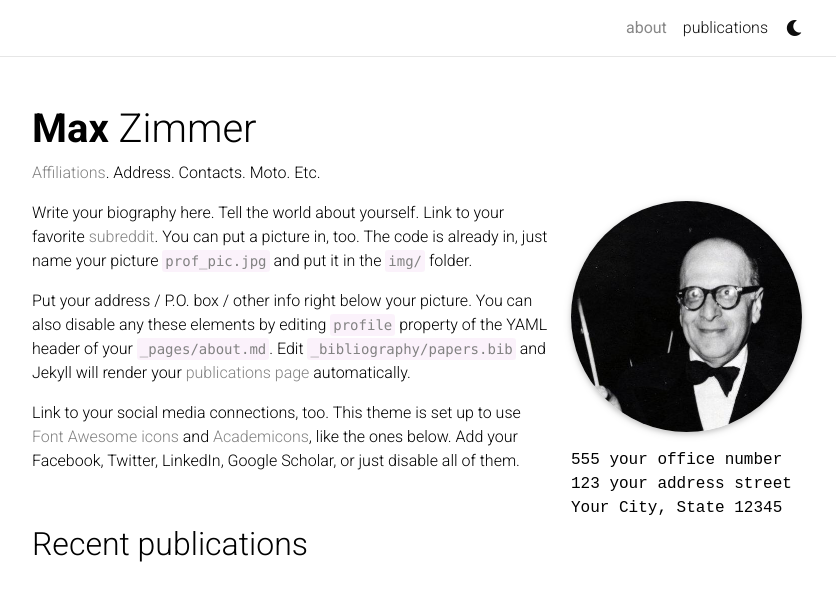
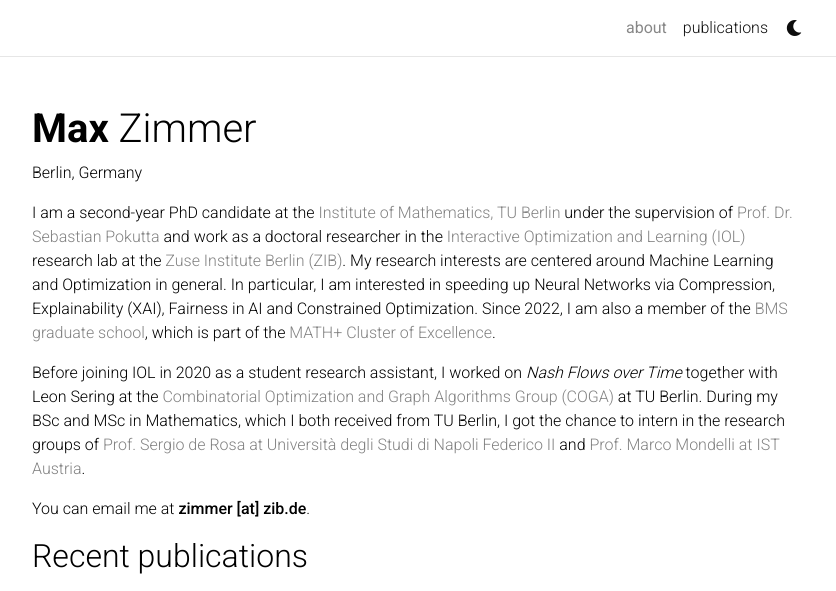
Before and after one commit to zimmer-m/zimmer-m.github.io, a Jekyll site: the page built from _pages/about.md, in a window 1280 px wide, cut to the strip 0-591 px from the top of the page. Shown: the whole strip, without its empty margins (223-1059 px from the left). Built offline with Jekyll 4.4.1, drawn with Linux system fonts in a browser that asks for light colours; full-size pictures stand in for the smaller copies a plugin makes; comment, search, counter and statistics services are not loaded; a style sheet for code colours, icons or effects is not loaded.

Commit message:
Edited about.md

```diff
--- a/_bibliography/papers.bib
+++ b/_bibliography/papers.bib
@@ -8,6 +8,7 @@
   abbr={ICLR2023},
   bibtex_show={true},
   pdf={https://arxiv.org/abs/2111.00843},
+  code={https://github.com/ZIB-IOL/BIMP},
 }
 
 @article{zimmer2022compression,
@@ -19,6 +20,7 @@
   abbr={Preprint},
   bibtex_show={true},
   pdf={https://arxiv.org/abs/2205.11921},
+  code={https://github.com/ZIB-IOL/compression-aware-SFW},
 }
 
 @article{waldchen2022merlin,
@@ -56,4 +58,5 @@
   abbr={Preprint},
   bibtex_show={true},
   pdf={https://arxiv.org/abs/2010.07243},
+  code={https://github.com/ZIB-IOL/StochasticFrankWolfe},
 }
--- a/_config.yml
+++ b/_config.yml
@@ -6,7 +6,7 @@ title: blank # the website title (if blank, full name will be used instead)
 first_name: Max
 middle_name:
 last_name: Zimmer
-email:
+email: zimmer@zib.de
 description: > # the ">" symbol means to ignore newlines until "footer_text:"
   Academic website of Max Zimmer.
 footer_text: >
@@ -15,7 +15,7 @@ footer_text: >
 keywords: max zimmer, academic-website, mathematics, machine learning, optimization  # add your own keywords or leave empty
 
 lang: en # the language of your site (for example: en, fr, cn, ru, etc.)
-icon: max.jpg # the emoji used as the favicon (alternatively, provide image name in /assets/img/)
+icon: favicon.ico # the emoji used as the favicon (alternatively, provide image name in /assets/img/)
 
 url: https://zimmer-m.github.io # the base hostname & protocol for your site
 baseurl:  # the subpath of your site, e.g. /blog/
--- a/_pages/about.md
+++ b/_pages/about.md
@@ -2,24 +2,20 @@
 layout: about
 title: about
 permalink: /
-subtitle: <a href='#'>Affiliations</a>. Address. Contacts. Moto. Etc.
+subtitle: Berlin, Germany
 
 profile:
   align: right
-  image: max.jpg
+  image:
   image_circular: true # crops the image to make it circular
-  address: >
-    <p>555 your office number</p>
-    <p>123 your address street</p>
-    <p>Your City, State 12345</p>
+  address:
 
 news: false  # includes a list of news items
 selected_papers: true # includes a list of papers marked as "selected={true}"
 social: true  # includes social icons at the bottom of the page
 ---
+I am a second-year PhD candidate at the [Institute of Mathematics, TU Berlin](https://www.tu.berlin/en/math) under the supervision of [Prof. Dr. Sebastian Pokutta](http://www.pokutta.com/) and work as a doctoral researcher in the [Interactive Optimization and Learning (IOL)](https://iol.zib.de/) research lab at the [Zuse Institute Berlin (ZIB)](https://www.zib.de/). My research interests are centered around Machine Learning and Optimization in general. In particular, I am interested in speeding up Neural Networks via Compression, Explainability (XAI), Fairness in AI and Constrained Optimization. Since 2022, I am also a member of the [BMS graduate school](https://www.math-berlin.de), which is part of the [MATH+ Cluster of Excellence](https://mathplus.de/).
 
-Write your biography here. Tell the world about yourself. Link to your favorite [subreddit](http://reddit.com). You can put a picture in, too. The code is already in, just name your picture `prof_pic.jpg` and put it in the `img/` folder.
+Before joining IOL in 2020 as a student research assistant, I worked on *Nash Flows over Time* together with Leon Sering at the [Combinatorial Optimization and Graph Algorithms Group (COGA)](https://www3.math.tu-berlin.de/coga/) at TU Berlin. During my BSc and MSc in Mathematics, which I both received from TU Berlin, I got the chance to intern in the research groups of [Prof. Sergio de Rosa at Università degli Studi di Napoli Federico II](https://www.pastalab.unina.it/) and [Prof. Marco Mondelli at IST Austria](https://ist.ac.at/en/research/mondelli-group/).
 
-Put your address / P.O. box / other info right below your picture. You can also disable any these elements by editing `profile` property of the YAML header of your `_pages/about.md`. Edit `_bibliography/papers.bib` and Jekyll will render your [publications page](/al-folio/publications/) automatically.
-
-Link to your social media connections, too. This theme is set up to use [Font Awesome icons](http://fortawesome.github.io/Font-Awesome/) and [Academicons](https://jpswalsh.github.io/academicons/), like the ones below. Add your Facebook, Twitter, LinkedIn, Google Scholar, or just disable all of them.
+You can email me at **zimmer [at] zib.de**.
```
Also changed, not shown: assets/img/favicon.ico (added).
